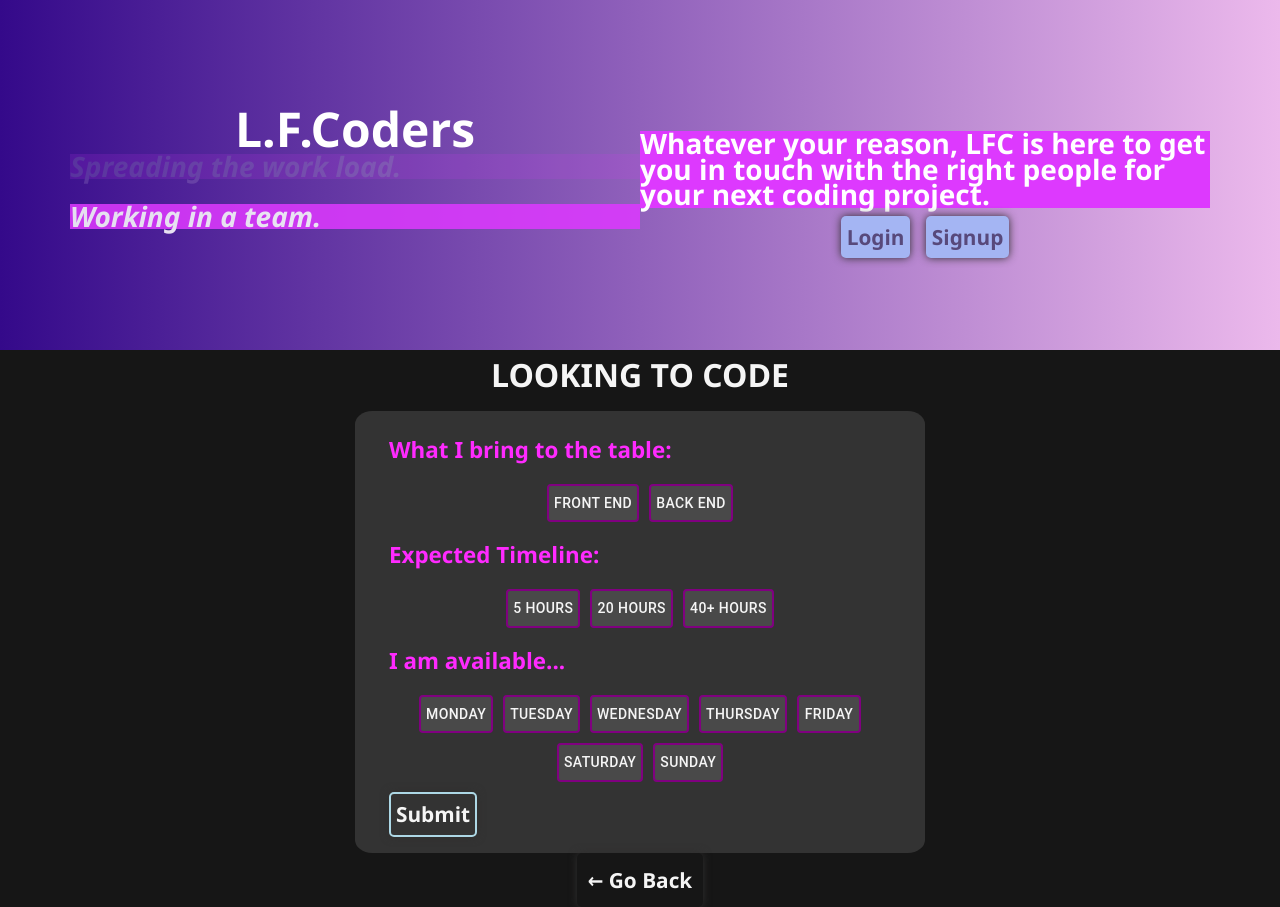
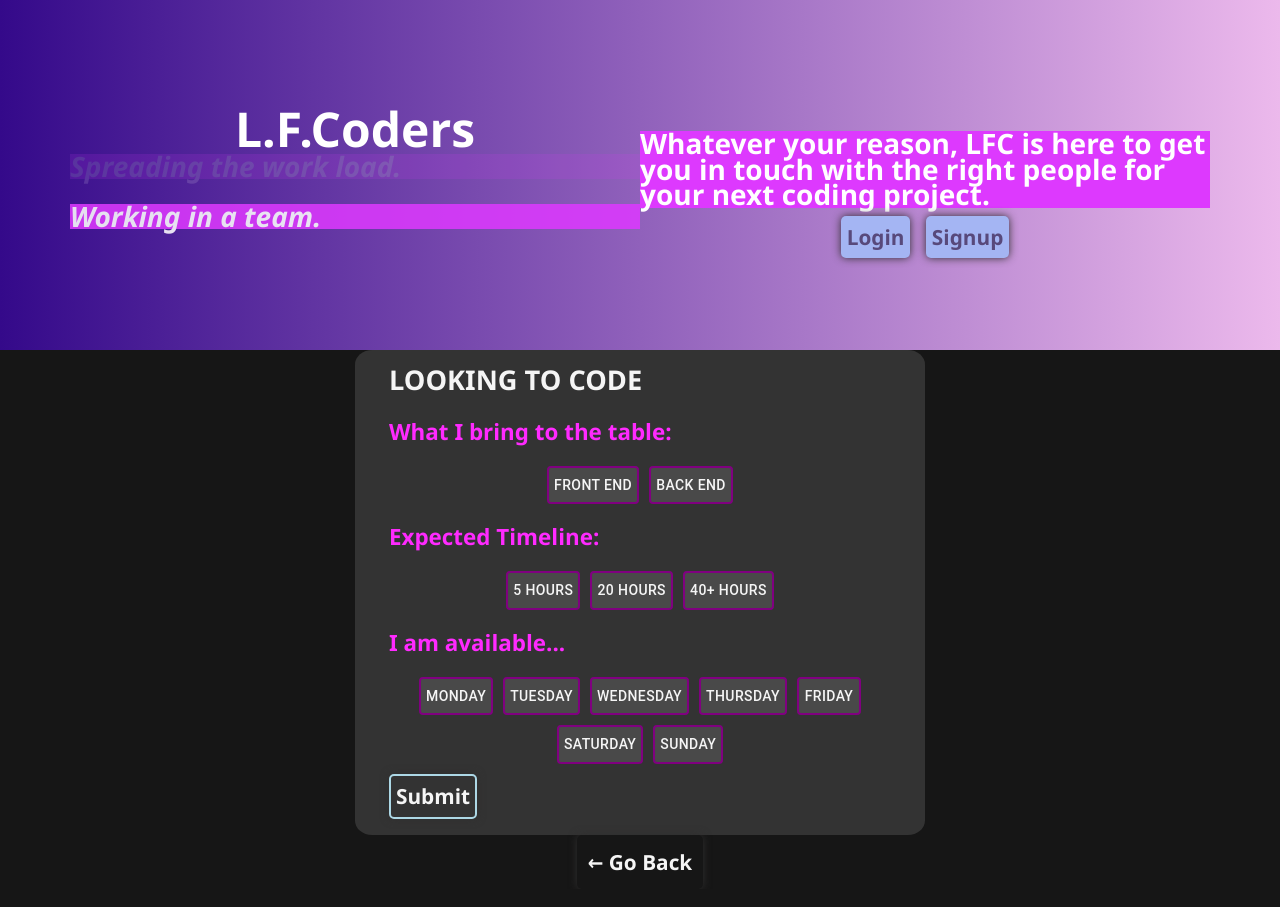
Before and after one commit to LorenzoFTSIC/LFCoders, a React (Create React App) app in the folder client/: page /search in a window 1280 px wide. Built offline with nearby package versions, Linux system fonts and the light colour scheme.

Commit message:
moved title of search into modal

```diff
--- a/client/src/pages/Search.js
+++ b/client/src/pages/Search.js
@@ -71,12 +71,12 @@ const style = {
 const Search = () => {
   return (
     <div className="modalPage">
-      <h1 className="mainTitle">LOOKING TO CODE</h1>
+
       <div className="modalContainer">
         {/* <div style={style.container}>
         <h1 className= "title" style={style.title}></h1>
       <div> */}
-
+      <h3 className="mainTitle">LOOKING TO CODE</h3>
         <form>
           <h3 className="sectionHeading">What I bring to the table:</h3>
           <div className="buttonContainer">
```
